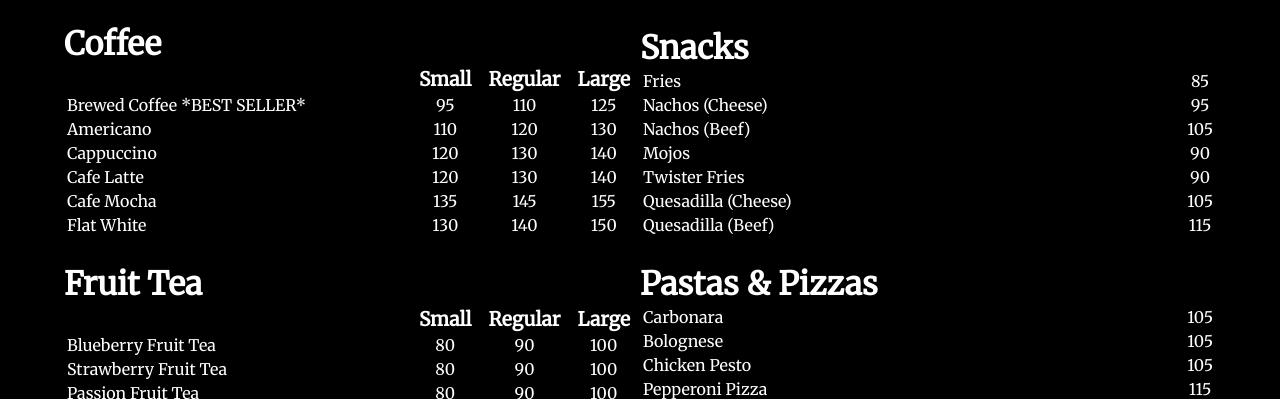
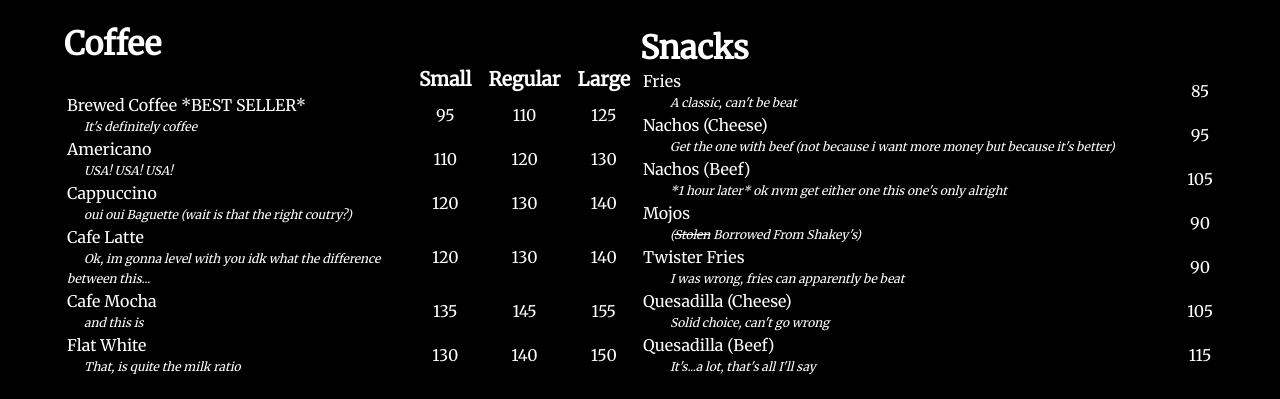
Before and after one commit to pvega2026/pvega2026.github.io, a plain HTML site: page CS3 2Q AA VEGA PAUL ISAAC A B16/menu.html in a window 1280 px wide. Shown: the part 327-726 px from the top of the page. Drawn offline with Linux system fonts and the light colour scheme.

Commit message:
Add files via upload

```diff
--- a/CS3 2Q AA VEGA PAUL ISAAC A B16/menu.html
+++ b/CS3 2Q AA VEGA PAUL ISAAC A B16/menu.html
@@ -81,6 +81,10 @@
             .menuItem section {
                 width: 100%;
             }
+            i {
+                font-size: 75%;
+                margin-left:5%;
+            }
         </style>
     </head>
     <body>
@@ -100,37 +104,37 @@
                         <th>Large</th>
                     </tr>
                     <tr>
-                        <td class="menuItem"> Brewed Coffee *BEST SELLER*</td>
+                        <td class="menuItem"> Brewed Coffee *BEST SELLER*<br><i>It's definitely coffee</i></td>
                         <td>95</td>
                         <td>110</td>
                         <td>125</td>
                     </tr>
                     <tr>
-                        <td class="menuItem">Americano</td>
+                        <td class="menuItem">Americano<br><i>USA! USA! USA!</i></td>
                         <td>110</td>
                         <td>120</td>
                         <td>130</td>
                     </tr>
                     <tr>
-                        <td class="menuItem">Cappuccino</td>
+                        <td class="menuItem">Cappuccino<br><i>oui oui Baguette (wait is that the right coutry?)</i></td>
                         <td>120</td>
                         <td>130</td>
                         <td>140</td>
                     </tr>
                     <tr>
-                        <td class="menuItem">Cafe Latte</td>
+                        <td class="menuItem">Cafe Latte<br><i>Ok, im gonna level with you idk what the difference between this...</i></td>
                         <td>120</td>
                         <td>130</td>
                         <td>140</td>
                     </tr>
                     <tr>
-                        <td class="menuItem">Cafe Mocha</td>
+                        <td class="menuItem">Cafe Mocha<br><i>and this is</i></td>
                         <td>135</td>
                         <td>145</td>
                         <td>155</td>
                     </tr>
                     <tr>
-                        <td class="menuItem">Flat White</td>
+                        <td class="menuItem">Flat White<br><i>That, is quite the milk ratio</i></td>
                         <td>130</td>
                         <td>140</td>
                         <td>150</td>
@@ -146,37 +150,37 @@
                         <th>Large</th>
                     </tr>
                     <tr>
-                        <td class="menuItem"> Blueberry Fruit Tea</td>
+                        <td class="menuItem"> Blueberry Fruit Tea<br><i>Blue? more like...uh...please give me money</i></td>
                         <td>80</td>
                         <td>90</td>
                         <td>100</td>
                     </tr>
                     <tr>
-                        <td class="menuItem">Strawberry Fruit Tea</td>
+                        <td class="menuItem">Strawberry Fruit Tea<br><i>A personal favourite of ours</i></td>
                         <td>80</td>
                         <td>90</td>
                         <td>100</td>
                     </tr>
                     <tr>
-                        <td class="menuItem">Passion Fruit Tea</td>
+                        <td class="menuItem">Passion Fruit Tea<br><i>Idk, color's kinda neat</i></td>
                         <td>80</td>
                         <td>90</td>
                         <td>100</td>
                     </tr>
                     <tr>
-                        <td class="menuItem">Peach Fruit Tea</td>
+                        <td class="menuItem">Peach Fruit Tea<br><i>Made with peaches, not much to say here</i></td>
                         <td>80</td>
                         <td>90</td>
                         <td>100</td>
                     </tr>
                     <tr>
-                        <td class="menuItem">Signature Fruit Tea</td>
+                        <td class="menuItem">Signature Fruit Tea<br><i>Its actually a mystery what this is (even our employees don't know)</i></td>
                         <td>90</td>
                         <td>100</td>
                         <td>110</td>
                     </tr>
                     <tr>
-                        <td class="menuItem">Wintermelon Fruit Tea</td>
+                        <td class="menuItem">Wintermelon Fruit Tea<br><i>Ok listen, does anyone really know what a wintermelon is?</i></td>
                         <td>90</td>
                         <td>100</td>
                         <td>110</td>
@@ -187,31 +191,31 @@
                 <h2>Snacks</h2>
                 <table>
                     <tr>
-                        <td class="menuItem">Fries</td>
+                        <td class="menuItem">Fries<br><i>A classic, can't be beat</i></td>
                         <td>85</td>
                     </tr>
                     <tr>
-                        <td class="menuItem">Nachos (Cheese)</td>
+                        <td class="menuItem">Nachos (Cheese)<br><i>Get the one with beef (not because i want more money but because it's better)</i></td>
                         <td>95</td>
                     </tr>
                     <tr>
-                        <td class="menuItem">Nachos (Beef)</td>
+                        <td class="menuItem">Nachos (Beef)<br><i>*1 hour later* ok nvm get either one this one's only alright</i></td>
                         <td>105</td>
                     </tr>
                     <tr>
-                        <td class="menuItem">Mojos</td>
+                        <td class="menuItem">Mojos<br><i>(<s>Stolen</s> Borrowed From Shakey's)</i></td>
                         <td>90</td>
                     </tr>
                     <tr>
-                        <td class="menuItem">Twister Fries</td>
+                        <td class="menuItem">Twister Fries<br><i>I was wrong, fries can apparently be beat</i></td>
                         <td>90</td>
                     </tr>
                     <tr>
-                        <td class="menuItem">Quesadilla (Cheese)</td>
+                        <td class="menuItem">Quesadilla (Cheese)<br><i>Solid choice, can't go wrong</i></td>
                         <td>105</td>
                     </tr>
                     <tr>
-                        <td class="menuItem">Quesadilla (Beef)</td>
+                        <td class="menuItem">Quesadilla (Beef)<br><i>It's...a lot, that's all I'll say</i></td>
                         <td>115</td>
                     </tr>
                 </table>
@@ -219,31 +223,31 @@
                 <h2>Pastas & Pizzas</h2>
                 <table>
                     <tr>
-                        <td class="menuItem">Carbonara</td>
+                        <td class="menuItem">Carbonara<br><i>Lots of cream just for you</i></td>
                         <td>105</td>
                     </tr>
                     <tr>
-                        <td class="menuItem">Bolognese</td>
+                        <td class="menuItem">Bolognese<br><i>Only good the first few times, every other time gets old</i></td>
                         <td>105</td>
                     </tr>
                     <tr>
-                        <td class="menuItem">Chicken Pesto</td>
+                        <td class="menuItem">Chicken Pesto<br><i>You know, pesto has traditionally been made with crushed nuts, so as a person with a peanut allergy, everytime i eat pesto has been a gamble</i></td>
                         <td>105</td>
                     </tr>
                     <tr>
-                        <td class="menuItem">Pepperoni Pizza</td>
+                        <td class="menuItem">Pepperoni Pizza<br><i>Classic, will actually never be beat</i></td>
                         <td>115</td>
                     </tr>
                     <tr>
-                        <td class="menuItem">4-cheese Pizza</td>
+                        <td class="menuItem">4-cheese Pizza<br><i>To provide variety to the pizza party</i></td>
                         <td>115</td>
                     </tr>
                     <tr>
-                        <td class="menuItem">Meat-Lover's Pizza</td>
+                        <td class="menuItem">Meat-Lover's Pizza<br><i>eyo?</i></td>
                         <td>115</td>
                     </tr>
                     <tr>
-                        <td class="menuItem">Hawaiian Pizza</td>
+                        <td class="menuItem">Hawaiian Pizza<br><i>Pineapple on pizza? your days are numbered...</i></td>
                         <td>115</td>
                     </tr>
                 </table>
```
